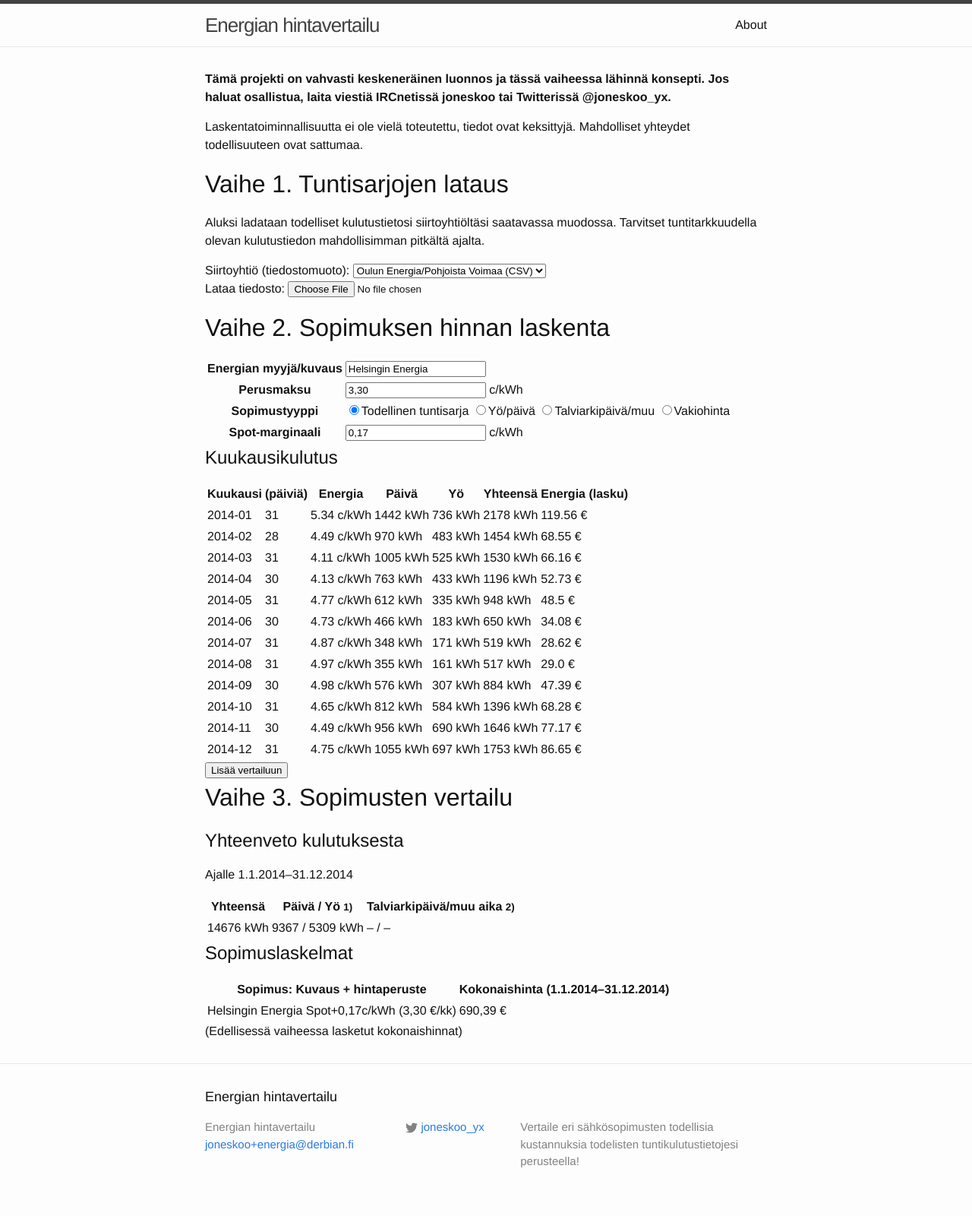
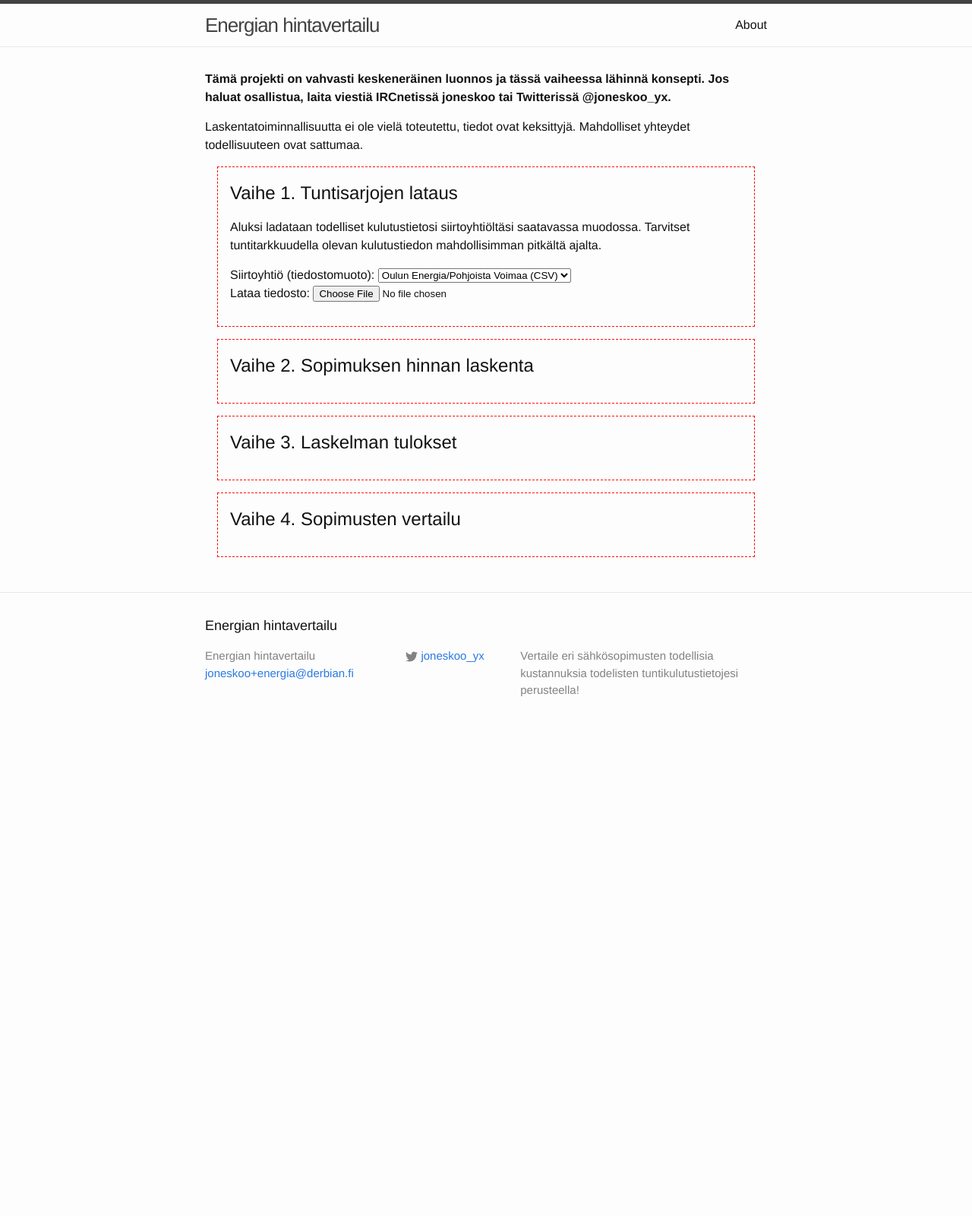
Before and after one commit to joneskoo/energiavertailu, a Jekyll site: the page built from index.html, in a window 1280 px wide. Shown: the whole page at 76% size. Built offline with Jekyll 4.4.1, drawn with Linux system fonts in a browser that asks for light colours; after the commit the page ends 980 px from its top, so only the background shows below that.

Commit message:
Vaiheiden tyylitys, CSV-parsinta, alustava UI flow

```diff
--- /dev/null
+++ b/_sass/_site.scss
@@ -0,0 +1,9 @@
+section {
+    border: 1px dashed red;
+    padding: 1em;
+    margin: 1em;
+}
+
+section .hidden {
+    display: none;
+}
--- a/css/main.scss
+++ b/css/main.scss
@@ -48,5 +48,6 @@ $on-laptop:        800px;
 @import
         "base",
         "layout",
-        "syntax-highlighting"
+        "syntax-highlighting",
+        "site"
 ;
--- a/index.html
+++ b/index.html
@@ -15,6 +15,7 @@ layout: default
   keksittyjä. Mahdolliset yhteydet todellisuuteen ovat sattumaa.
 </p>
 
+<section class="vaihe">
     <h1>Vaihe 1. Tuntisarjojen lataus</h1>
 
     <p>
@@ -28,11 +29,15 @@ layout: default
       <option>Oulun Energia/Pohjoista Voimaa (CSV)</option>
       <option>Pohjois-Karjalan Sähkö (XLS)</option>
     </select>
-<p>Lataa tiedosto: <input type="file"></p>
+    <p>Lataa tiedosto: <input type="file" id="datafile" onchange="dataFileChanged()"></p>
 
+    <p id="vaihe1-result"></p>
+</section>
+
+<section class="vaihe">
     <h1>Vaihe 2. Sopimuksen hinnan laskenta</h1>
 
-
+    <div class="hidden" id="vaihe2-content">
     <table>
       <tr>
         <th>Energian myyjä/kuvaus</th>
@@ -55,10 +60,13 @@ layout: default
         <td><input type="text" value="0,17"> c/kWh</td>
       </tr>
     </table>
+    </div>
+</section>
 
+<section class="vaihe hidden">
+    <h1>Vaihe 3. Laskelman tulokset</h1>
 
-<h2>Kuukausikulutus</h2>
-
+    <div class="hidden" id="vaihe3-content">
     <table>
       <tr>
         <th>Kuukausi</th>
@@ -169,9 +177,13 @@ layout: default
     </table>
 
     <input type="button" value="Lisää vertailuun"</input>
+    </div>
+</section>
 
-<h1>Vaihe 3. Sopimusten vertailu</h1>
+<section class="vaihe hidden">
+    <h1>Vaihe 4. Sopimusten vertailu</h1>
 
+    <div class="hidden" id="vaihe4-content">
     <h2>Yhteenveto kulutuksesta</h2>
 
     <p>Ajalle 1.1.2014–31.12.2014</p>
```
Also changed, not shown: other parts of index.html (+24 -0 lines), js/papaparse.min.js (added). Lines whose indentation alone changed are shown as unchanged.
